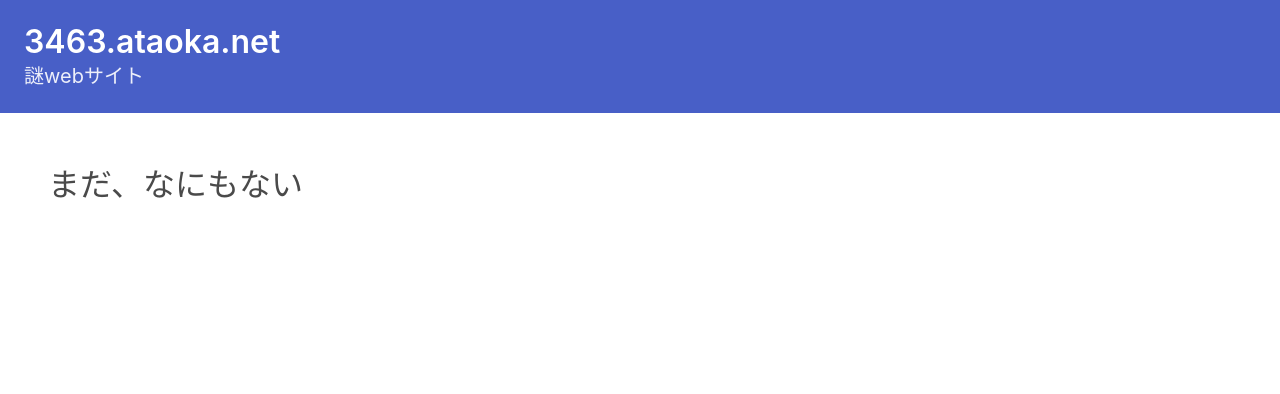
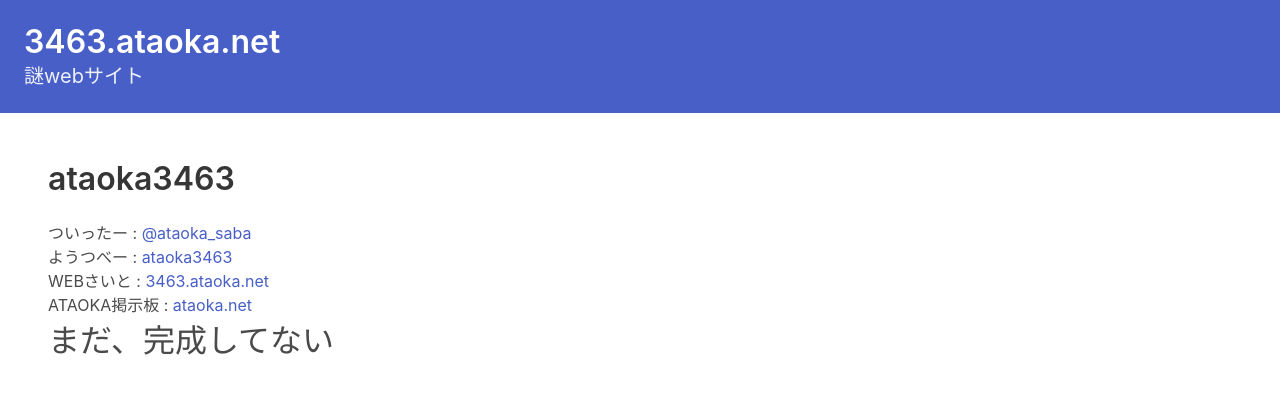
Before and after one commit to ataoka3463/3463.ataoka.net, a plain HTML site: page index.html in a window 1280 px wide. Drawn offline with nearby package versions, Linux system fonts and the light colour scheme.

Commit message:
profile を追加

```diff
--- a/index.html
+++ b/index.html
@@ -23,8 +23,18 @@
     </section>
     <section class="hero">
         <div class="hero-body">
+
+
+            <p class="title">ataoka3463</p>
+            <p>
+                ついったー : <a href="https://twitter.com/ataoka_saba">@ataoka_saba</a><br>
+                ようつべー : <a href="https://www.youtube.com/channel/UC6Z1t5k4d5UmrGAcVrDlUMw ">ataoka3463</a><br>
+                WEBさいと : <a href="https://3463.ataoka.net">3463.ataoka.net</a><br>
+                ATAOKA掲示板 : <a href="https://ataoka.net">ataoka.net</a>
+            </p>
+
             <p class="is-size-3">
-                まだ、なにもない
+                まだ、完成してない
             </p>
         </div>
     </section>
```
